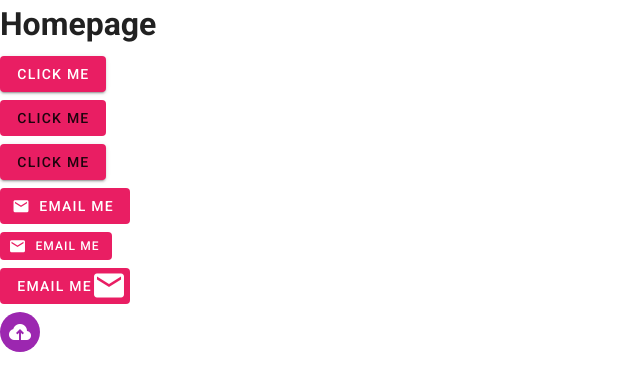
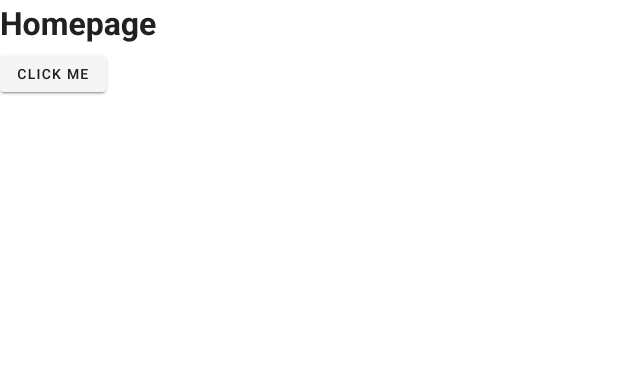
Before and after one commit to Arailyd/test-01, a Vue app: page / in a window 1280 px wide. Shown: the top 390 px of the page, without its empty margins (0-640 px from the left). Built offline with nearby package versions, Linux system fonts and the light colour scheme.

Commit message:
commit de video 6

```diff
--- a/src/views/Home.vue
+++ b/src/views/Home.vue
@@ -1,42 +1,19 @@
 <template>
   <div class="home">
     <h1>Homepage</h1>
+    <!-- <div class="my-2">
+      <v-btn class="hidden-md-and-down">click me</v-btn>
+    </div> -->
+
+    <!-- <div class="my-2">
+      <v-btn class="hidden-md-and-down">click me</v-btn>
+    </div> -->
+
     <div class="my-2">
-      <v-btn class="pink white--text">click me</v-btn>
-    </div>
-    <div class="my-2">
-      <v-btn depressed color="pink">click me</v-btn>
-    </div>
-    <div class="my-2">
-      <v-btn flat color="pink">click me</v-btn>
-    </div>
-    <div class="my-2">
-      <v-btn depressed class="pink white--text">
-        <v-icon left>mdi-email</v-icon>
-        <span>email me</span>
-      </v-btn>
+      <v-btn class="hidden-sm-only">click me</v-btn>
     </div>
 
-    <div class="my-2">
-      <v-btn small depressed class="pink white--text">
-        <v-icon left>mdi-email</v-icon>
-        <span>email me</span>
-      </v-btn>
-    </div>
 
-    <div class="my-2">
-      <v-btn depressed class="pink white--text">
-        <span>email me</span>
-        <v-icon large right>mdi-email</v-icon>
-
-      </v-btn>
-    </div>
-
-    <div class="my-2">
-      <v-btn fab depressed small dark color="purple">
-        <v-icon>mdi-cloud-upload</v-icon>
-      </v-btn>
-    </div>
   </div>
 </template>
 
```
